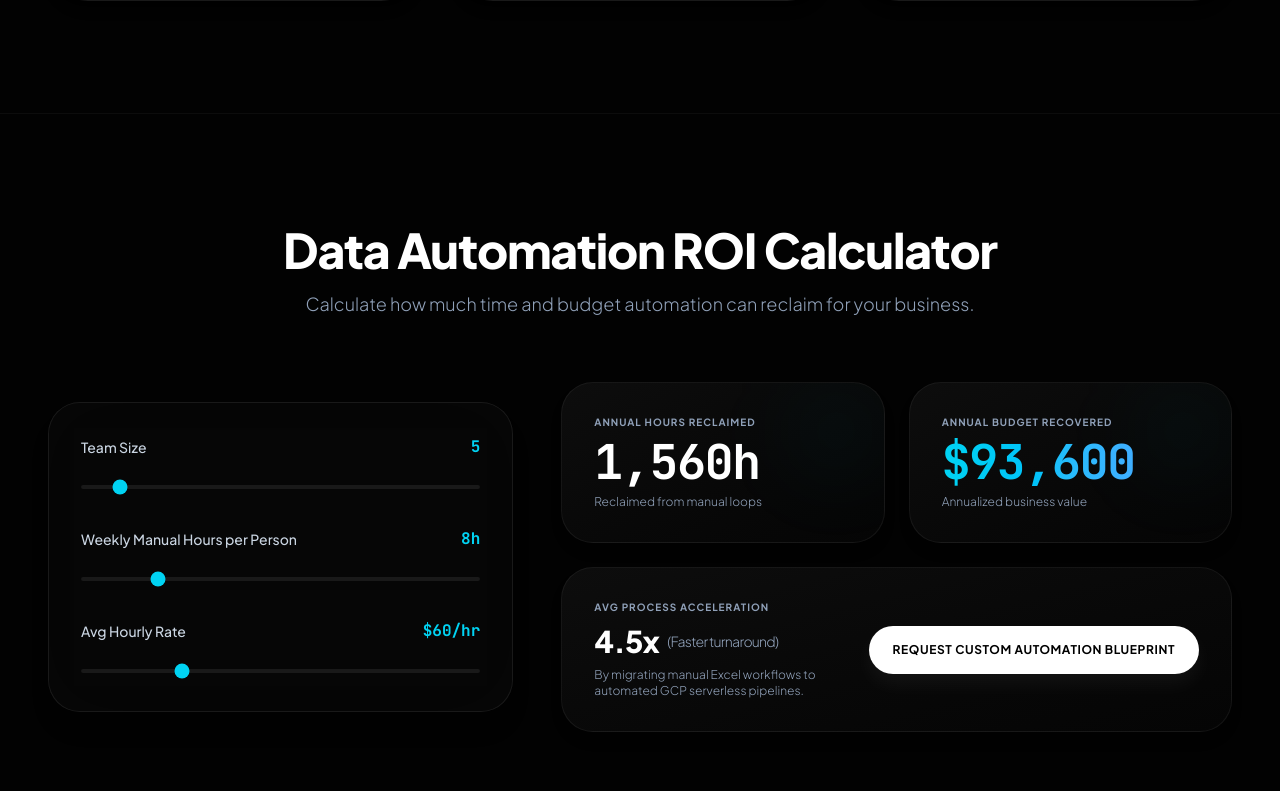
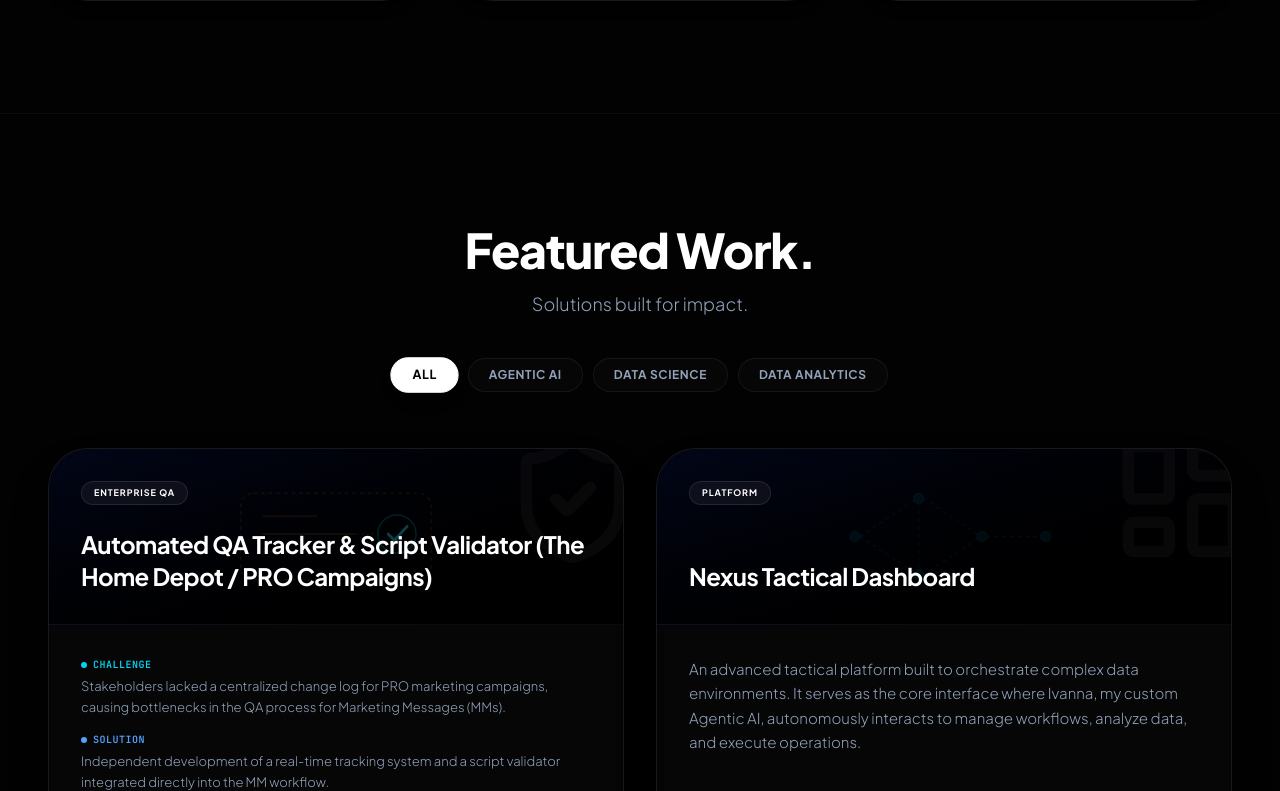
Before and after one commit to hendevdata/hendev, a React (Vite) app: page / in a window 1280 px wide. Shown: the part 1749-2540 px from the top of the page. Built offline with nearby package versions, Linux system fonts and the light colour scheme.

Commit message:
feat: remove ROI calculator and add minimalist Ocarina of Time wink in footer

```diff
--- a/src/App.jsx
+++ b/src/App.jsx
@@ -72,7 +72,7 @@ const ScrollProgressBar = () => {
 // --- TRADUCCIONES ---
 const translations = {
   en: {
-    nav: { expertise: "Expertise", projects: "Projects", roi: "ROI Calculator", testimonials: "Testimonials", contact: "Contact", bookCall: "Book a Call" },
+    nav: { expertise: "Expertise", projects: "Projects", testimonials: "Testimonials", contact: "Contact", bookCall: "Book a Call" },
     cookies: {
       msg: "This website uses cookies to ensure you get the best experience on our data-driven platform.",
       accept: "Accept All",
@@ -133,17 +133,6 @@ const translations = {
         }
       ]
     },
-    roi: {
-      title: "Data Automation ROI Calculator",
-      subtitle: "Calculate how much time and budget automation can reclaim for your business.",
-      teamLabel: "Team Size",
-      hoursLabel: "Weekly Manual Hours per Person",
-      rateLabel: "Avg Hourly Rate",
-      hoursSavedLabel: "Annual Hours Reclaimed",
-      moneySavedLabel: "Annual Budget Recovered",
-      speedupLabel: "Avg Process Acceleration",
-      cta: "Request Custom Automation Blueprint"
-    },
     contact: {
       badge: "Direct Engineering Channel",
       title: "Ready to scale your architecture?",
@@ -181,7 +170,7 @@ const translations = {
     footer: "Supervised by Jalapeño 🐈"
   },
   es: {
-    nav: { expertise: "Especialidad", projects: "Proyectos", roi: "Calculadora ROI", testimonials: "Testimonios", contact: "Contacto", bookCall: "Agendar Llamada" },
+    nav: { expertise: "Especialidad", projects: "Proyectos", testimonials: "Testimonios", contact: "Contacto", bookCall: "Agendar Llamada" },
     cookies: {
       msg: "Este sitio utiliza cookies para asegurar que tengas la mejor experiencia en nuestra plataforma orientada a datos.",
       accept: "Aceptar Todas",
@@ -242,17 +231,6 @@ const translations = {
         }
       ]
     },
-    roi: {
-      title: "Calculadora de ROI de Datos",
-      subtitle: "Calcula cuánto tiempo y presupuesto puede recuperar la automatización para tu negocio.",
-      teamLabel: "Tamaño del Equipo",
-      hoursLabel: "Horas Manuales Semanales por Persona",
-      rateLabel: "Tarifa Horaria Promedio",
-      hoursSavedLabel: "Horas Recuperadas al Año",
-      moneySavedLabel: "Presupuesto Anual Recuperado",
-      speedupLabel: "Aceleración de Procesos",
-      cta: "Solicitar Plan de Automatización Personalizado"
-    },
     contact: {
       badge: "Canal Directo de Ingeniería",
       title: "¿Listo para escalar tu arquitectura?",
@@ -775,11 +753,6 @@ export default function App() {
   const [contactRefId, setContactRefId] = useState('');
   const [contactError, setContactError] = useState('');
   const [emailCopied, setEmailCopied] = useState(false);
-
-  // ROI Calculator states
-  const [teamSize, setTeamSize] = useState(5);
-  const [hoursPerWeek, setHoursPerWeek] = useState(8);
-  const [hourlyRate, setHourlyRate] = useState(60);
 
   // Hero interactive terminal states
   const [heroTab, setHeroTab] = useState('profile');
@@ -1076,7 +1049,6 @@ export default function App() {
               <div className="hidden md:flex items-center gap-6 lg:gap-8 text-xs font-semibold uppercase tracking-wider text-slate-400">
                 <button onClick={() => navigateToSection('expertise')} className="hover:text-white transition-colors cursor-pointer">{t.nav.expertise}</button>
                 <button onClick={() => navigateToSection('projects')} className="hover:text-white transition-colors cursor-pointer">{t.nav.projects}</button>
-                <button onClick={() => navigateToSection('roi-calculator')} className="hover:text-white transition-colors cursor-pointer">{t.nav.roi}</button>
                 <button onClick={() => navigateToSection('testimonials')} className="hover:text-white transition-colors cursor-pointer">{t.nav.testimonials}</button>
                 <button onClick={() => navigateToSection('contact')} className="hover:text-white transition-colors cursor-pointer">{t.nav.contact}</button>
               </div>
@@ -1127,7 +1099,6 @@ export default function App() {
             <div className="md:hidden bg-[#0A0A0A]/95 border-t border-white/[0.06] rounded-b-[2rem] px-6 py-6 space-y-4 animate-fade-in">
               <button onClick={() => { navigateToSection('expertise'); setIsMobileMenuOpen(false); }} className="block w-full text-left text-sm font-semibold hover:text-white transition-colors">{t.nav.expertise}</button>
               <button onClick={() => { navigateToSection('projects'); setIsMobileMenuOpen(false); }} className="block w-full text-left text-sm font-semibold hover:text-white transition-colors">{t.nav.projects}</button>
-              <button onClick={() => { navigateToSection('roi-calculator'); setIsMobileMenuOpen(false); }} className="block w-full text-left text-sm font-semibold hover:text-white transition-colors">{t.nav.roi}</button>
               <button onClick={() => { navigateToSection('testimonials'); setIsMobileMenuOpen(false); }} className="block w-full text-left text-sm font-semibold hover:text-white transition-colors">{t.nav.testimonials}</button>
               <button onClick={() => { navigateToSection('contact'); setIsMobileMenuOpen(false); }} className="block w-full text-left text-sm font-semibold hover:text-white transition-colors">{t.nav.contact}</button>
               <a
@@ -1323,121 +1294,6 @@ export default function App() {
               </div>
             </div>
           ))}
-        </div>
-      </section>
-
-      {/* --- DATA ROI CALCULATOR --- */}
-      <section id="roi-calculator" className="py-20 lg:py-28 px-6 lg:px-12 border-t border-white/[0.04] max-w-7xl mx-auto">
-        <div className="text-center mb-16 space-y-4">
-          <h2 className="text-3xl md:text-5xl font-extrabold text-white tracking-tight">{t.roi.title}</h2>
-          <p className="text-base md:text-lg text-slate-400 font-light max-w-2xl mx-auto">{t.roi.subtitle}</p>
-        </div>
-
-        <div className="grid grid-cols-1 lg:grid-cols-12 gap-12 items-center">
-          {/* Sliders Container */}
-          <div className="lg:col-span-5 space-y-8 bg-[#0A0A0A]/50 border border-white/[0.08] p-8 rounded-[2rem] shadow-xl backdrop-blur-2xl">
-            {/* Team Size */}
-            <div className="space-y-3">
-              <div className="flex justify-between items-center text-sm">
-                <label htmlFor="roi-team-size" className="text-slate-300 font-medium cursor-pointer">
-                  {t.roi.teamLabel}
-                </label>
-                <span className="text-cyan-400 font-mono font-bold text-base">{teamSize}</span>
-              </div>
-              <input
-                id="roi-team-size"
-                aria-label={t.roi.teamLabel}
-                type="range"
-                min="1"
-                max="50"
-                value={teamSize}
-                onChange={(e) => setTeamSize(parseInt(e.target.value))}
-                className="w-full h-1 bg-white/[0.08] rounded-lg appearance-none cursor-pointer accent-cyan-400"
-              />
-            </div>
-
-            {/* Manual Hours per Week */}
-            <div className="space-y-3">
-              <div className="flex justify-between items-center text-sm">
-                <label htmlFor="roi-hours-per-week" className="text-slate-300 font-medium cursor-pointer">
-                  {t.roi.hoursLabel}
-                </label>
-                <span className="text-cyan-400 font-mono font-bold text-base">{hoursPerWeek}h</span>
-              </div>
-              <input
-                id="roi-hours-per-week"
-                aria-label={t.roi.hoursLabel}
-                type="range"
-                min="1"
-                max="40"
-                value={hoursPerWeek}
-                onChange={(e) => setHoursPerWeek(parseInt(e.target.value))}
-                className="w-full h-1 bg-white/[0.08] rounded-lg appearance-none cursor-pointer accent-cyan-400"
-              />
-            </div>
-
-            {/* Hourly Rate */}
-            <div className="space-y-3">
-              <div className="flex justify-between items-center text-sm">
-                <label htmlFor="roi-hourly-rate" className="text-slate-300 font-medium cursor-pointer">
-                  {t.roi.rateLabel}
-                </label>
-                <span className="text-cyan-400 font-mono font-bold text-base">${hourlyRate}/hr</span>
-              </div>
-              <input
-                id="roi-hourly-rate"
-                aria-label={t.roi.rateLabel}
-                type="range"
-                min="15"
-                max="200"
-                value={hourlyRate}
-                onChange={(e) => setHourlyRate(parseInt(e.target.value))}
-                className="w-full h-1 bg-white/[0.08] rounded-lg appearance-none cursor-pointer accent-cyan-400"
-              />
-            </div>
-          </div>
-
-          {/* Results Container */}
-          <div className="lg:col-span-7 grid grid-cols-1 md:grid-cols-2 gap-6">
-            {/* Hours Saved Card */}
-            <div className="bg-gradient-to-br from-[#0D0D0D] to-[#050505] border border-white/[0.06] rounded-[2rem] p-8 relative overflow-hidden group shadow-lg hover:border-cyan-500/20 transition-all">
-              <div className="absolute top-0 right-0 w-24 h-24 bg-cyan-500/5 rounded-full blur-2xl group-hover:bg-cyan-500/10 transition-all" />
-              <p className="text-[10px] font-bold uppercase tracking-widest text-slate-400 mb-2">{t.roi.hoursSavedLabel}</p>
-              <h3 className="text-4xl md:text-5xl font-extrabold text-white tracking-tight font-mono">
-                {Math.round(teamSize * hoursPerWeek * 0.75 * 52).toLocaleString()}h
-              </h3>
-              <p className="text-xs text-slate-400 mt-2 font-light">{lang === 'en' ? 'Reclaimed from manual loops' : 'Recuperadas de tareas manuales'}</p>
-            </div>
-
-            {/* Money Saved Card */}
-            <div className="bg-gradient-to-br from-[#0D0D0D] to-[#050505] border border-white/[0.06] rounded-[2rem] p-8 relative overflow-hidden group shadow-lg hover:border-cyan-500/20 transition-all">
-              <div className="absolute top-0 right-0 w-24 h-24 bg-cyan-500/5 rounded-full blur-2xl group-hover:bg-cyan-500/10 transition-all" />
-              <p className="text-[10px] font-bold uppercase tracking-widest text-slate-400 mb-2">{t.roi.moneySavedLabel}</p>
-              <h3 className="text-4xl md:text-5xl font-extrabold text-transparent bg-clip-text bg-gradient-to-r from-cyan-400 to-blue-400 tracking-tight font-mono">
-                ${Math.round(teamSize * hoursPerWeek * 0.75 * 52 * hourlyRate).toLocaleString()}
-              </h3>
-              <p className="text-xs text-slate-400 mt-2 font-light">{lang === 'en' ? 'Annualized business value' : 'Valor comercial anualizado'}</p>
-            </div>
-
-            {/* Speedup and Process Card */}
-            <div className="md:col-span-2 bg-gradient-to-br from-[#0D0D0D] to-[#050505] border border-white/[0.06] rounded-[2rem] p-8 flex flex-col md:flex-row md:items-center justify-between gap-6 relative overflow-hidden shadow-lg hover:border-cyan-500/20 transition-all">
-              <div>
-                <p className="text-[10px] font-bold uppercase tracking-widest text-slate-400 mb-2">{t.roi.speedupLabel}</p>
-                <h3 className="text-3xl font-extrabold text-white tracking-tight flex items-center gap-2">
-                  4.5x <span className="text-sm font-light text-slate-400">({lang === 'en' ? 'Faster turnaround' : 'Entrega más rápida'})</span>
-                </h3>
-                <p className="text-xs text-slate-400 mt-2 font-light max-w-sm">
-                  {lang === 'en' ? 'By migrating manual Excel workflows to automated GCP serverless pipelines.' : 'Al migrar flujos manuales de Excel a pipelines serverless en GCP.'}
-                </p>
-              </div>
-              <button
-                onClick={() => navigateToSection('contact')}
-                className="px-6 py-4 bg-white hover:bg-cyan-50 text-black font-bold rounded-full transition-all hover:scale-105 shadow-[0_10px_20px_rgba(255,255,255,0.05)] cursor-pointer text-xs uppercase tracking-wider text-center shrink-0"
-              >
-                {t.roi.cta}
-              </button>
-            </div>
-          </div>
         </div>
       </section>
 
@@ -1979,7 +1835,36 @@ export default function App() {
               Calendly
             </a>
           </div>
-          <p className="text-slate-400 text-[10px] font-semibold uppercase tracking-widest">{t.footer}</p>
+          <div className="flex items-center gap-3">
+            <p className="text-slate-400 text-[10px] font-semibold uppercase tracking-widest">{t.footer}</p>
+            <span className="text-white/10 select-none text-xs" aria-hidden="true">•</span>
+
+            {/* Minimalist Wink to The Legend of Zelda: Ocarina of Time */}
+            <div
+              className="group/oot relative inline-flex items-center gap-1.5 cursor-help select-none"
+              title="Song of Time // Ocarina of Time: ▶ A ▼ ▶ A ▼"
+            >
+              <svg
+                className="w-3 h-3 text-amber-400/50 group-hover/oot:text-amber-300 transition-all duration-300 group-hover/oot:scale-110 drop-shadow-[0_0_6px_rgba(251,191,36,0.3)]"
+                viewBox="0 0 100 86.6"
+                fill="currentColor"
+                aria-hidden="true"
+              >
+                <polygon points="50,0 25,43.3 75,43.3" />
+                <polygon points="25,43.3 0,86.6 50,86.6" />
+                <polygon points="75,43.3 50,86.6 100,86.6" />
+              </svg>
+              <span className="text-[9px] font-mono tracking-widest text-slate-500 group-hover/oot:text-amber-300/80 transition-colors">
+                ▶ A ▼ ▶ A ▼
+              </span>
+
+              <div className="absolute bottom-full right-0 mb-2.5 hidden group-hover/oot:flex flex-col items-center pointer-events-none z-50">
+                <div className="px-2.5 py-1 bg-[#0A0A0A] border border-amber-400/30 text-amber-300 text-[10px] font-mono rounded-lg shadow-[0_4px_20px_rgba(251,191,36,0.2)] whitespace-nowrap">
+                  Song of Time // 1998 OOT
+                </div>
+              </div>
+            </div>
+          </div>
         </div>
       </footer>
 
```
